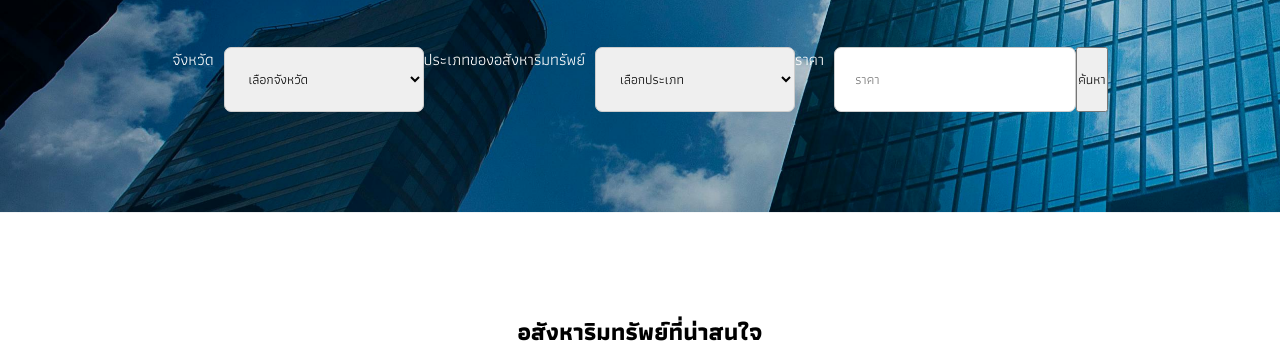
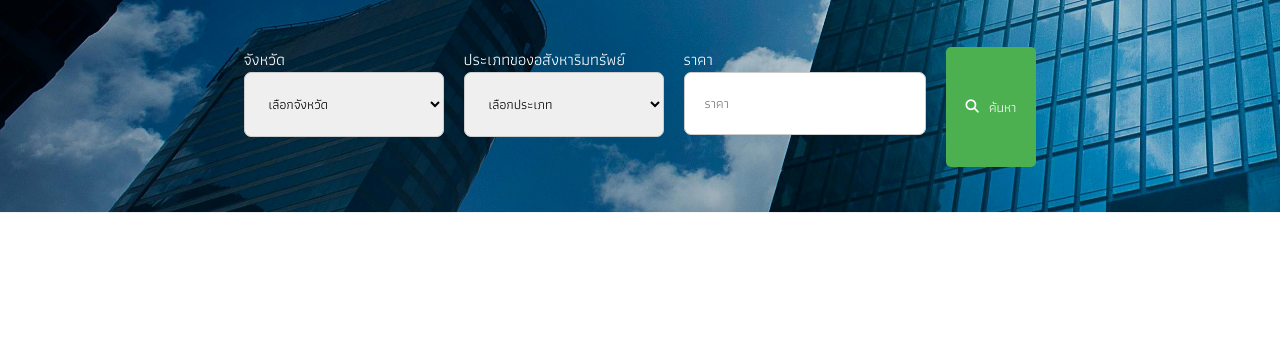
Before and after one commit to AikSKH/Project-1, a plain HTML site: page CODE_BY_BOOM/index.html in a window 1280 px wide. Shown: the part 388-742 px from the top of the page. Drawn offline with Linux system fonts and the light colour scheme.

Commit message:
edit Home page search

```diff
--- a/CODE_BY_BOOM/css/style.css
+++ b/CODE_BY_BOOM/css/style.css
@@ -181,6 +181,13 @@ nav {
     max-width: 1200px;
     margin: 0 auto;
     padding: 20px;
+    display: flex;
+    flex-direction: column;
+    align-items: center;
+}
+
+.hero .hero-content {
+    text-align: center;
 }
 
 .hero h2 {
@@ -205,10 +212,17 @@ nav {
     flex-wrap: wrap;
     justify-content: center;
     margin-top: 50px;
+    width: 100%;
+}
+
+.search-field {
+    margin-right: 20px;
+    margin-bottom: 20px;
 }
 
 .hero .search-form label {
     margin-right: 10px;
+    display: block;
 }
 
 .hero .search-form select,
@@ -217,6 +231,7 @@ nav {
     border: 1px solid #ccc;
     border-radius: 7px;
     width: 200px;
+    margin-bottom: 10px;
 }
 
 .hero .search-form button[type="submit"] {
@@ -226,6 +241,12 @@ nav {
     border: none;
     border-radius: 5px;
     cursor: pointer;
+    display: flex;
+    align-items: center;
+}
+
+.hero .search-form button[type="submit"] i {
+    margin-right: 10px;
 }
 
 .hero .search-form button[type="submit"]:hover {
--- a/CODE_BY_BOOM/index.html
+++ b/CODE_BY_BOOM/index.html
@@ -7,25 +7,21 @@
     <title>BSN Real Estate</title>
     <link rel="stylesheet" type="text/css" href="css/style.css" />
     <link rel="stylesheet" href="https://cdnjs.cloudflare.com/ajax/libs/font-awesome/6.1.2/css/all.min.css" />
-
 </head>
 
 <body>
-
-    <!-- NAV Start  -->
+    <!-- NAV Start -->
     <nav>
         <div class="nav-container">
             <div class="logo">
                 <img src="assets/logo2.png" alt="logo" />
                 <h1>BSN REAL ESTATE</h1>
             </div>
-
             <ul class="nav-links">
                 <li><a href="#">หน้าหลัก</a></li>
                 <li><a href="#">รายการเช่าอสังหาริมทรัพย์</a></li>
                 <li><a href="#">ติดต่อเรา</a></li>
             </ul>
-
             <div class="nav-actions">
                 <a href="#" class="nav-icon"><i class="fa-regular fa-user"></i>สมัครสมาชิก</a>
                 <span>/</span>
@@ -34,14 +30,17 @@
             </div>
         </div>
     </nav>
-    <!-- NAV End  -->
+    <!-- NAV End -->
 
-    <!-- HERO Start  -->
+    <!-- HERO Start -->
     <section class="hero">
         <div class="hero-container">
+            <div class="hero-content">
                 <h2>เราจะช่วยคุณค้นหาสถานที่ที่คุณชื่นชอบ</h2>
                 <p>ด้วยแหล่งขายบ้านและอสังหาริมทรัพย์ใกล้ตัวคุณ</p>
+            </div>
             <form class="search-form">
+                <div class="search-field">
                     <label for="province">จังหวัด</label>
                     <select id="province">
                         <option value="">เลือกจังหวัด</option>
@@ -49,26 +48,30 @@
                         <option value="pathum-thani">ปทุมธานี</option>
                         <!-- รายชื่อจังหวัด -->
                     </select>
+                </div>
+                <div class="search-field">
                     <label for="property-type">ประเภทของอสังหาริมทรัพย์</label>
                     <select id="property-type">
                         <option value="">เลือกประเภท</option>
                         <option value="condo">คอนโด</option>
                         <option value="apartment">อพาร์ทเมนต์</option>
+                        <!-- รายการประเภท -->
                     </select>
+                </div>
+                <div class="search-field">
                     <label for="price">ราคา</label>
                     <input type="number" id="price" placeholder="ราคา">
-                <button class="btn-search">ค้นหา</button>
+                </div>
+                <button type="submit" class="btn-search"><i class="fa-solid fa-magnifying-glass"></i> ค้นหา</button>
             </form>
         </div>
-
         <div class="hero-background">
-            <img src="assets/4.jpg" width="2160" height="1080" />
+            <img src="assets/4.jpg" alt="Real Estate Background" />
         </div>
     </section>
-    <!-- HERO End  -->
+    <!-- HERO End -->
 
-
-    <!-- CONTENT Start  -->
+    <!-- CONTENT Start -->
     <section class="content">
         <div class="container">
             <h2>อสังหาริมทรัพย์ที่น่าสนใจ</h2>
@@ -81,8 +84,7 @@
             </div>
         </div>
     </section>
-    <!-- CONTENT End  -->
-
+    <!-- CONTENT End -->
 </body>
 
 </html>
```
Also changed, not shown: CODE_BY_BOOM/assets/10.jpg (added), CODE_BY_BOOM/assets/5.jpg (added). Lines whose indentation alone changed are shown as unchanged.
